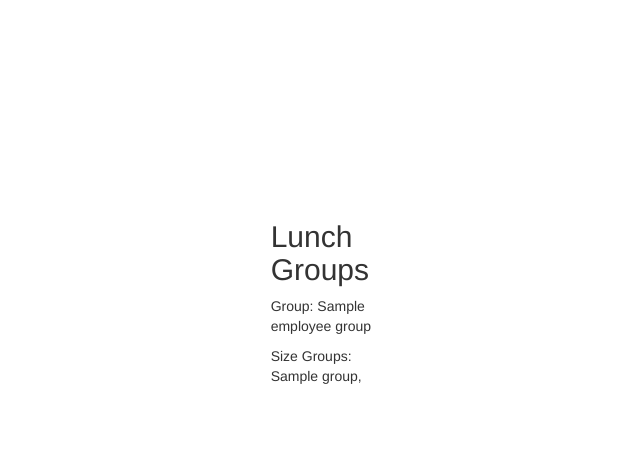
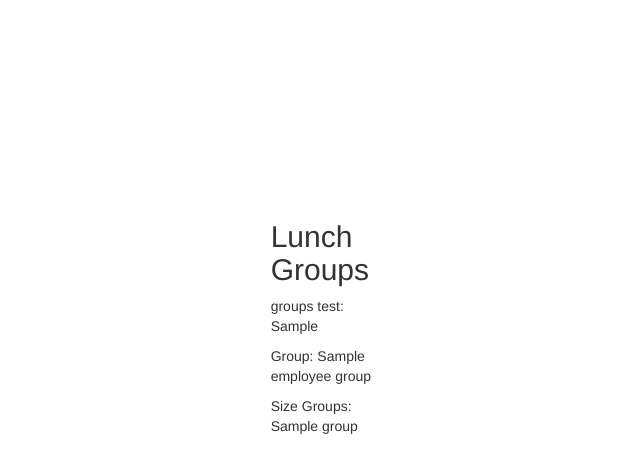
Before and after one commit to JessicaRitter/lunch-groups, a Flask app: template templates/names.html in a window 1280 px wide. Shown: the top 473 px of the page, without its empty margins (451-1091 px from the left). Run offline with Flask 2, Linux system fonts and the light colour scheme; the template is opened without the code that fills it: most values are stand-ins (such as "Sample title", 1, 10 or a date in 2020); some libraries are stand-ins or nearby versions.

Commit message:
templating issue

```diff
--- a/templates/names.html
+++ b/templates/names.html
@@ -11,13 +11,14 @@
         <div class="col-lg-4 col-sm-4 col-xs-12"></div>
         <div class="col-lg-4 col-sm-4 col-xs-12" id="groups">
             <h2> Lunch Groups</h2>
+            <p> groups test: {{ employee_groups }} </p>
             {% for employee_group in employee_groups %}
             <p> Group: {% for name in employee_group %}
                 {{name}}
                {% endfor %}<p>
             {% endfor %}
             <p>Size Groups: {% for group in groups %}
-             {{group}},
+             {{group}}
             {% endfor %}</p>
 
         </div>
```
